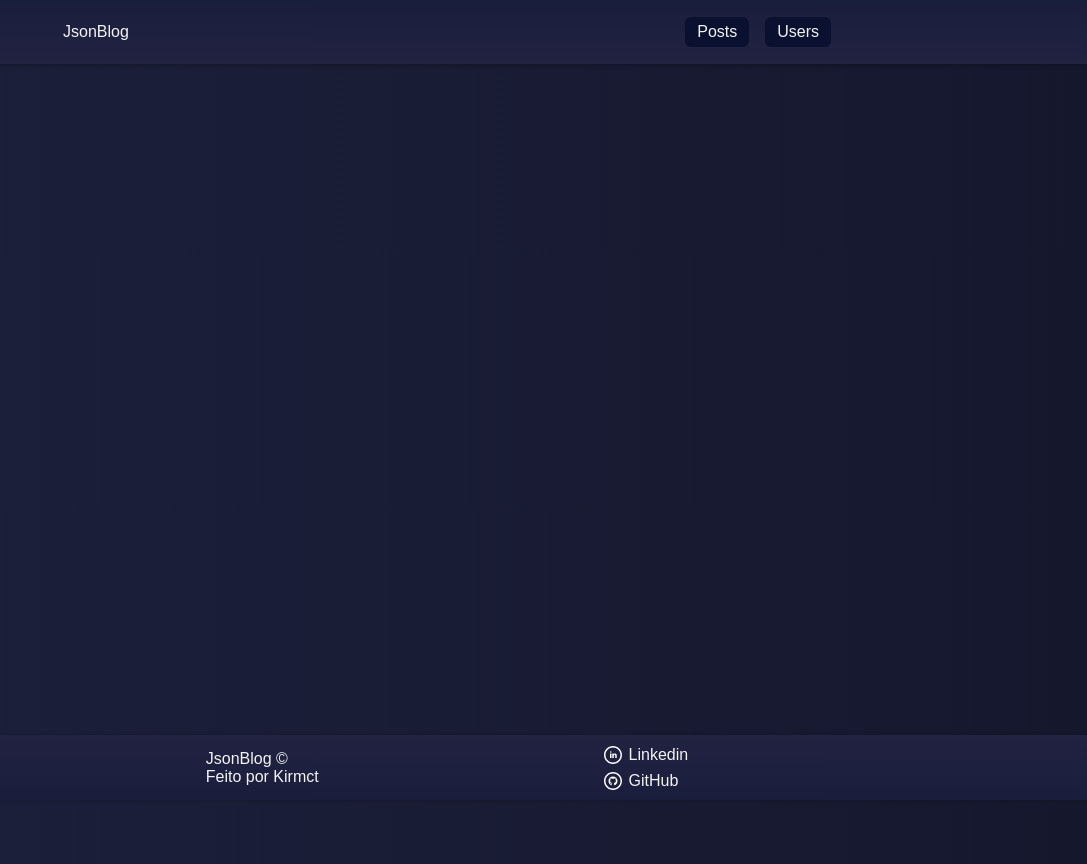
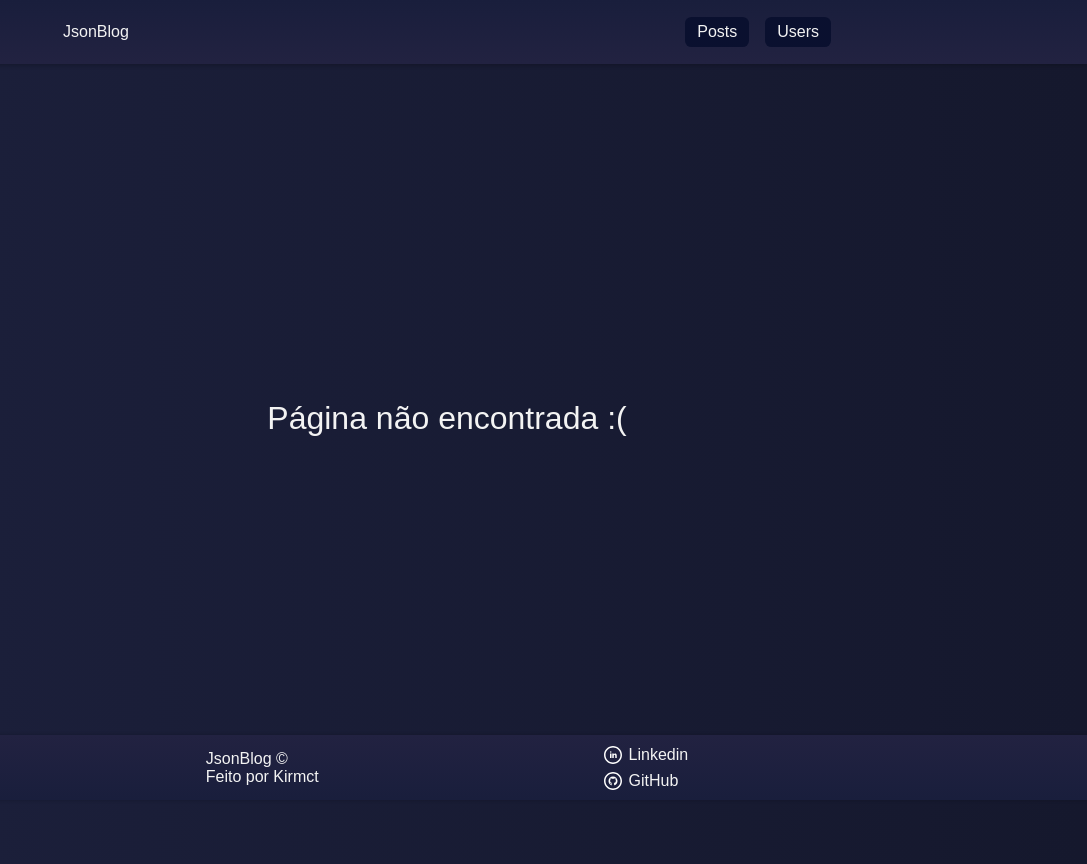
Before and after one commit to Kirmct/react-blog-json, a React (Vite) app: page / in a window 1280 px wide. Shown: the whole page, without its empty margins (193-1280 px from the left). Built offline with nearby package versions, Linux system fonts and the light colour scheme.

Commit message:
page not found

```diff
--- a/src/components/Feed/FeedPost.module.css
+++ b/src/components/Feed/FeedPost.module.css
@@ -9,7 +9,7 @@
 
 .searchInput {
   position: fixed;
-  max-width: 50vw;
+  max-width: 40vw;
   top: 16px;
   left: 50%;
   transform: translateX(-90px);
--- /dev/null
+++ b/src/components/PageNotFound/PageNotFound.module.css
@@ -0,0 +1,7 @@
+.notFound {
+  font-size: 2rem;
+  display: flex;
+  align-items: center;
+  justify-content: center;
+  height: calc(100vh - 92px);
+}
--- /dev/null
+++ b/src/components/PageNotFound/PageNotFound.tsx
@@ -0,0 +1,6 @@
+import styles from "./PageNotFound.module.css";
+const PageNotFound = () => {
+  return <div className={`${styles.notFound} `}>Página não encontrada :(</div>;
+};
+
+export default PageNotFound;
--- /dev/null
+++ b/src/pages/NotFoundt.tsx
@@ -0,0 +1,12 @@
+import React from "react";
+import PageNotFound from "../components/PageNotFound/PageNotFound";
+
+const NotFoundt = () => {
+  return (
+    <div>
+      <PageNotFound />
+    </div>
+  );
+};
+
+export default NotFoundt;
--- a/src/routes/MainRoutes.tsx
+++ b/src/routes/MainRoutes.tsx
@@ -1,5 +1,6 @@
 import { useRoutes } from "react-router-dom";
 import Home from "../pages/Home";
+import NotFoundt from "../pages/NotFoundt";
 import UserDetail from "../pages/UserDetail";
 import Users from "../pages/Users";
 
@@ -8,5 +9,6 @@ export const MainRoutes = () => {
     { path: "/react-blog-json", element: <Home /> },
     { path: "react-blog-json/users", element: <Users /> },
     { path: "/users/:id", element: <UserDetail /> },
+    { path: "/*", element: <NotFoundt /> },
   ]);
 };
```
